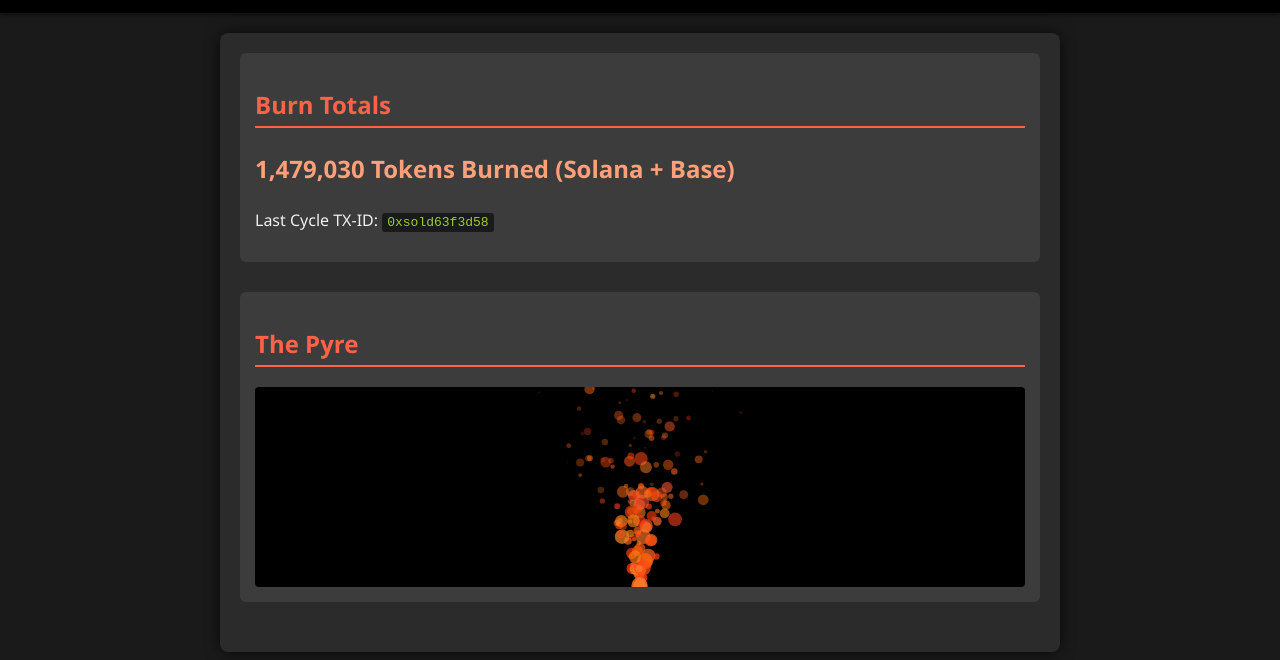
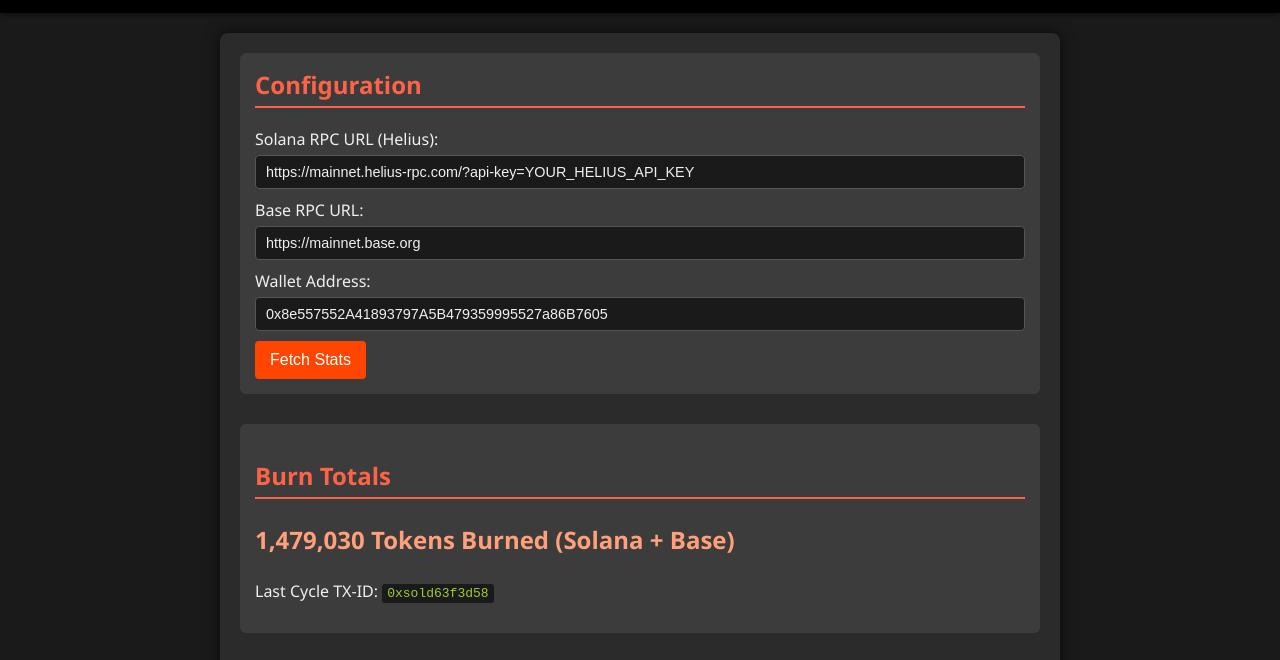
Before and after one commit to atimics/pyre, a website: page pyre-ui/index.html in a window 1280 px wide. Shown: the part 74-734 px from the top of the page. Drawn offline with Linux system fonts and the light colour scheme.

Commit message:
Add settings section to index.html and style.css for RPC URL configuration

```diff
--- a/pyre-ui/index.html
+++ b/pyre-ui/index.html
@@ -11,6 +11,22 @@
             <h1>Funeral Pyre</h1>
         </header>
         <main>
+            <section id="settings">
+                <h2>Configuration</h2>
+                <div>
+                    <label for="solana-rpc-url">Solana RPC URL (Helius):</label>
+                    <input type="text" id="solana-rpc-url" value="https://mainnet.helius-rpc.com/?api-key=YOUR_HELIUS_API_KEY" placeholder="Enter Solana RPC URL">
+                </div>
+                <div>
+                    <label for="base-rpc-url">Base RPC URL:</label>
+                    <input type="text" id="base-rpc-url" value="https://mainnet.base.org" placeholder="Enter Base RPC URL">
+                </div>
+                <div>
+                    <label for="wallet-address">Wallet Address:</label>
+                    <input type="text" id="wallet-address" value="0x8e557552A41893797A5B479359995527a86B7605" placeholder="Enter Wallet Address to track">
+                </div>
+                <button id="update-settings-button">Fetch Stats</button>
+            </section>
             <section id="burn-stats">
                 <h2>Burn Totals</h2>
                 <p id="total-burned">Loading...</p>
--- a/pyre-ui/style.css
+++ b/pyre-ui/style.css
@@ -33,7 +33,59 @@ main {
     padding: 20px;
     background-color: #2b2b2b;
     border-radius: 8px;
-    box-shadow: 0 0 15px rgba(0, 0, 0, 0.7);
+    box-shadow: 0 0 15px rgba(0,0,0,0.7);
+}
+
+#settings {
+    margin-bottom: 30px;
+    padding: 15px;
+    background-color: #3c3c3c;
+    border-radius: 6px;
+}
+
+#settings h2 {
+    color: #ff6347;
+    border-bottom: 2px solid #ff6347;
+    padding-bottom: 5px;
+    margin-top: 0;
+}
+
+#settings div {
+    margin-bottom: 10px;
+}
+
+#settings label {
+    display: block;
+    margin-bottom: 5px;
+    color: #f0f0f0;
+}
+
+#settings input[type="text"] {
+    width: calc(100% - 22px);
+    padding: 8px 10px;
+    border-radius: 4px;
+    border: 1px solid #555;
+    background-color: #1a1a1a;
+    color: #f0f0f0;
+    font-size: 0.9em;
+}
+
+#settings button {
+    background-color: #ff4500;
+    color: white;
+    border: none;
+    padding: 10px 15px;
+    text-align: center;
+    text-decoration: none;
+    display: inline-block;
+    font-size: 1em;
+    border-radius: 4px;
+    cursor: pointer;
+    transition: background-color 0.3s ease;
+}
+
+#settings button:hover {
+    background-color: #e03e00;
 }
 
 #burn-stats,
```
Also changed, not shown: altar.test.js (+159 -48 lines).
